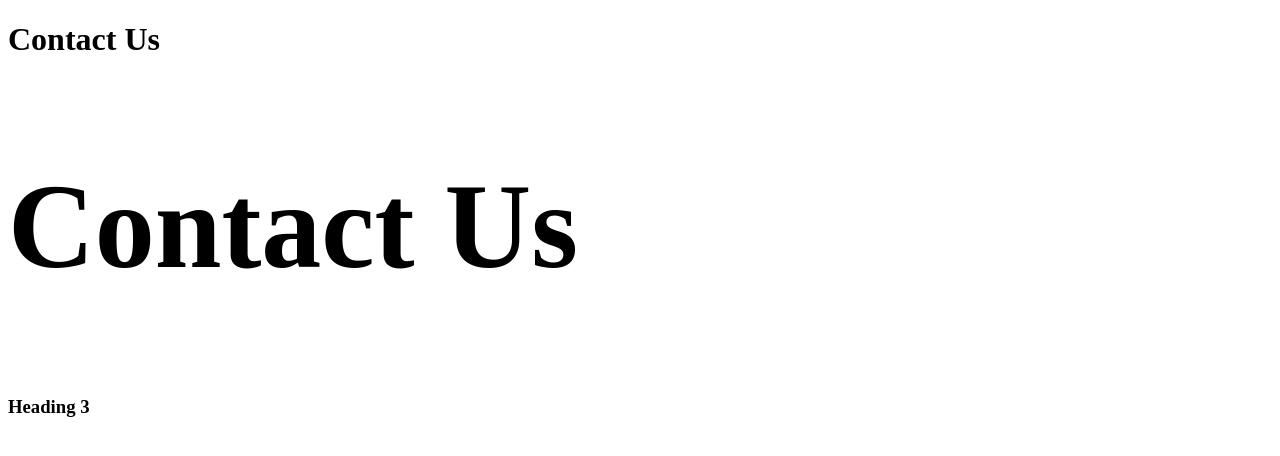
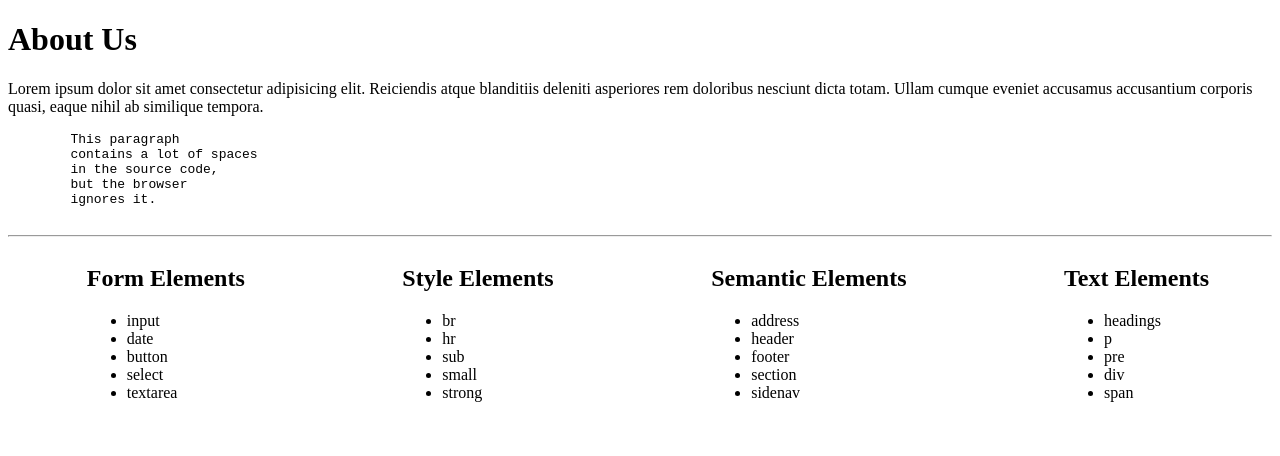
Before and after one commit to chandansutradhar2/html-css-day2, a plain HTML site: page textelement.html in a window 1280 px wide. Drawn offline with Linux system fonts and the light colour scheme.

Commit message:
adding text elements

```diff
--- a/textelement.html
+++ b/textelement.html
@@ -9,9 +9,82 @@
 </head>
 
 <body>
-    <h1>Contact Us</h1>
-    <h2 style="font-size: 120px;">Contact Us</h2>
-    <h3>Heading 3</h3>
+    <h1>About Us</h1>
+    <p>Lorem ipsum dolor sit amet consectetur adipisicing elit. Reiciendis atque blanditiis deleniti asperiores rem
+        doloribus nesciunt dicta totam. Ullam cumque eveniet accusamus accusantium corporis quasi, eaque nihil ab
+        similique tempora.</p>
+
+    <pre>
+        This paragraph
+        contains a lot of spaces
+        in the source code,
+        but the browser
+        ignores it.
+    </pre>
+
+    <hr>
+    <div style="display: flex;width: 100vw;
+    justify-content: space-around;">
+        <div class="form-element">
+            <div>
+                <h2>Form Elements</h2>
+            </div>
+            <div class="element-group">
+                <ul>
+                    <li>input</li>
+                    <li>date</li>
+                    <li>button</li>
+                    <li>select</li>
+                    <li>textarea</li>
+                </ul>
+            </div>
+        </div>
+
+        <div class="style-element">
+            <div>
+                <h2>Style Elements</h2>
+            </div>
+            <div class="element-group">
+                <ul>
+                    <li>br</li>
+                    <li>hr</li>
+                    <li>sub</li>
+                    <li>small</li>
+                    <li>strong</li>
+                </ul>
+            </div>
+        </div>
+
+        <div class="semantic-element">
+            <div>
+                <h2>Semantic Elements</h2>
+            </div>
+            <div class="element-group">
+                <ul>
+                    <li>address</li>
+                    <li>header</li>
+                    <li>footer</li>
+                    <li>section</li>
+                    <li>sidenav</li>
+                </ul>
+            </div>
+        </div>
+
+        <div class="text-element">
+            <div>
+                <h2>Text Elements</h2>
+            </div>
+            <div class="element-group">
+                <ul>
+                    <li>headings</li>
+                    <li>p</li>
+                    <li>pre</li>
+                    <li>div</li>
+                    <li><span>span</span></li>
+                </ul>
+            </div>
+        </div>
+    </div>
 </body>
 
 </html>
```
